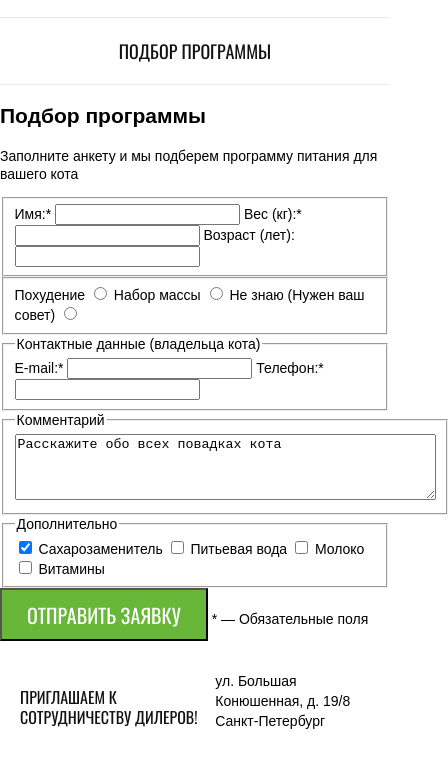
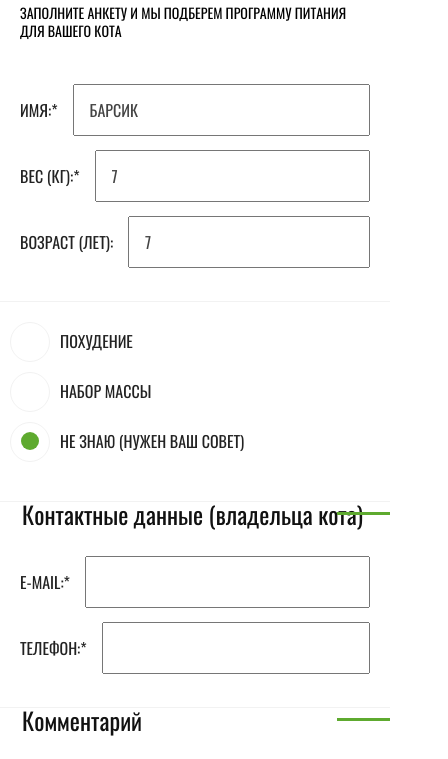
Before and after one commit to Gorkiy/cat-energy, a website: page source/form.html in a window 390 px wide. Shown: the part 189-948 px from the top of the page, 448 px wide, since content can reach past the window. Drawn offline with nearby package versions, Linux system fonts and the light colour scheme; files that its build step writes are made by us from their sources; files whose address does not match are found by name.

Commit message:
Start working on form styling

```diff
--- a/source/form.html
+++ b/source/form.html
@@ -31,48 +31,78 @@
       </nav>
     </header>
     <main class="page-order">
-      <section class="order">
-        <h1 class="order__header">Подбор программы</h1>
+      <section class="order container">
+        <h1 class="order__header title">Подбор программы</h1>
         <p class="order__description">Заполните анкету и мы подберем программу питания для вашего кота</p>
         <form class="order-form" method="post" action="https://echo.htmlacademy.ru">
+          <div class="order-form__profile-wrapper">
             <fieldset class="order-form__basic">
+              <div class="order-form__text-row">
                 <label class="order-form__label" for="name">Имя:*</label>
-            <input class="order-form__input" type="text" name="name" id="name" required>
+                <input class="order-form__input" type="text" name="name" id="name" value="Барсик" required>
+              </div>
+              <div class="order-form__text-row">
                 <label class="order-form__label" for="weight">Вес (кг):*</label>
-            <input class="order-form__input" type="text" name="weight" id="weight" required>
+                <input class="order-form__input" type="text" name="weight" id="weight" value="7" required>
+              </div>
+              <div class="order-form__text-row">
                 <label class="order-form__label" for="age">Возраст (лет):</label>
-            <input class="order-form__input" type="text" name="age" id="age">
+                <input class="order-form__input" type="text" name="age" id="age" value="7">
+              </div>
             </fieldset>
             <fieldset class="order-form__kind">
+              <div class="order-form__radio-row">
+                <input class="order-form__radio visually-hidden" type="radio" name="cat-info" id="weightloss" value="weightloss">
                 <label class="order-form__label" for="weightloss">Похудение</label>
-            <input class="order-form__radio" type="radio" name="weightloss" id="weightloss" value="weightloss">
+              </div>
+              <div class="order-form__radio-row">
+                <input class="order-form__radio visually-hidden" type="radio" name="cat-info" id="gain" value="gain">
                 <label class="order-form__label" for="gain">Набор массы</label>
-            <input class="order-form__radio" type="radio" name="gain" id="gain" value="gain">
+              </div>
+              <div class="order-form__radio-row">
+                <input class="order-form__radio visually-hidden" type="radio" name="cat-info" id="please-advise" value="please-advise" checked>
                 <label class="order-form__label" for="please-advise">Не знаю (Нужен ваш совет)</label>
-            <input class="order-form__radio" type="radio" name="please-advise" id="please-advise" value="please-advise">
+              </div>
             </fieldset>
+          </div>
           <fieldset class="order-form__owner">
-            <legend class="order-form__header">Контактные данные (владельца кота)</legend>
+            <legend class="order-form__header header">Контактные данные (владельца кота)</legend>
+            <div class="order-form__owner-wrapper">
+              <div class="order-form__text-row">
                 <label class="order-form__label" for="email">E-mail:*</label>
                 <input class="order-form__input" type="text" name="email" id="email" required>
+              </div>
+              <div class="order-form__text-row">
                 <label class="order-form__label" for="phone">Телефон:*</label>
                 <input class="order-form__input" type="text" name="phone" id="phone" required>
+              </div>
+            </div>
           </fieldset>
           <fieldset class="order-form__comment">
-            <legend class="order-form__header">Комментарий</legend>
+            <legend class="order-form__header header">Комментарий</legend>
             <textarea class="order-form__comment-field" rows="4" cols="50">Расскажите обо всех повадках кота
             </textarea>
           </fieldset>
           <fieldset class="order-form__other">
-            <legend class="order-form__header">Дополнительно</legend>
-            <input class="order-form__checkbox" type="checkbox" name="sweetener" id="sweetener" value="sweetener" checked>
+            <legend class="order-form__header header">Дополнительно</legend>
+            <div class="order-form__other-wrapper">
+              <div class="order-form__check-row">
+                <input class="order-form__checkbox visually-hidden" type="checkbox" name="sweetener" id="sweetener" value="sweetener" checked>
                 <label class="order-form__label" for="sweetener">Сахарозаменитель</label>
-            <input class="order-form__checkbox" type="checkbox" name="water" id="water" value="water">
+              </div>
+              <div class="order-form__check-row">
+                <input class="order-form__checkbox visually-hidden" type="checkbox" name="water" id="water" value="water">
                 <label class="order-form__label" for="water">Питьевая вода</label>
-            <input class="order-form__checkbox" type="checkbox" name="milk" id="milk" value="milk">
+              </div>
+              <div class="order-form__check-row">
+                <input class="order-form__checkbox visually-hidden" type="checkbox" name="milk" id="milk" value="milk">
                 <label class="order-form__label" for="milk">Молоко</label>
-            <input class="order-form__checkbox" type="checkbox" name="vitamins" id="vitamins" value="vitamins">
+              </div>
+              <div class="order-form__check-row">
+                <input class="order-form__checkbox visually-hidden" type="checkbox" name="vitamins" id="vitamins" value="vitamins">
                 <label class="order-form__label" for="vitamins">Витамины</label>
+              </div>
+            </div>
           </fieldset>
           <button class="order-form__button button" type="submit">Отправить заявку
           </button>
@@ -81,13 +111,14 @@
       </section>
     </main>
     <section class="contacts">
-      <div class="contacts__container">
+      <div class="contacts__container container">
         <p class="contacts__callout">Приглашаем к сотрудничеству дилеров!</p>
         <address class="contacts__address">ул. Большая Конюшенная, д. 19/8<br>Санкт-Петербург</address>
       </div>
       <div class="contacts__map"></div>
     </section>
     <footer class="page-footer">
+      <div class="page-footer__wrapper container">
         <img class="page-footer__logo" src="img/logo-footer.svg" width="128" height="24" alt="Логотип «Кэт энерджи»">
         <div class="page-footer__social social">
           <ul class="social__list">
@@ -104,8 +135,26 @@
         </div>
         <div class="page-footer__copyright copyright">
           <b class="copyright__name">HTML Academy</b>
-        <a class="copyright__logo" href="https://htmlacademy.ru/intensive/adaptive"><img src="img/htmlacademy.svg" width="54" height="68" alt="HTML Academy"></a>
+          <!-- <a class="copyright__logo" href="https://htmlacademy.ru/intensive/adaptive"><span class="visually-hidden">HTML Academy</span></a> -->
+          <a class="copyright__logo" href="https://htmlacademy.ru/intensive/adaptive"><img src="img/htmlacademy.svg" width="27" height="34" alt="HTML Academy"></a>
+        </div>
       </div>
     </footer>
+    <script>
+      var navMain = document.querySelector('.main-nav');
+      var navToggle = document.querySelector('.main-nav__toggle');
+
+      navMain.classList.remove('main-nav--nojs');
+
+      navToggle.addEventListener('click', function() {
+        if (navMain.classList.contains('main-nav--closed')) {
+          navMain.classList.remove('main-nav--closed');
+          navMain.classList.add('main-nav--opened');
+        } else {
+          navMain.classList.add('main-nav--closed');
+          navMain.classList.remove('main-nav--opened');
+        }
+      });
+    </script>
   </body>
 </html>
--- a/source/less/blocks/addons.less
+++ b/source/less/blocks/addons.less
@@ -2,21 +2,8 @@
   position: relative;
 }
 
-.addons__header {
+.addons .addons__header {
   padding-left: 20px;
-  .header(24px);
-  line-height: 1;
-  margin-bottom: 30px;
-
-  &::after {
-    content: "";
-    position: absolute;
-    right: -20px;
-    top: 10px;
-    width: 53px;
-    height: 3px;
-    background-color: @green-bg;
-  }
 }
 
 .addons__list {
@@ -69,29 +56,11 @@
 }
 
 @media (min-width: @tablet-width) {
-  .addons__header {
-    padding-left: 30px;
-    padding-right: 30px;
+  .addons .addons__header {
+    padding-left: 0;
+    width: 708px;
     margin-left: auto;
     margin-right: auto;
-    width: @tablet-width;
-    font-size: 36px;
-
-    &::before {
-      content: "";
-      position: absolute;
-      left: 0;
-      top: 20px;
-      width: 53px;
-      height: 3px;
-      background-color: @green-bg;
-    }
-
-    &::after {
-      right: 0;
-      top: 20px;
-      width: 45%;
-    }
   }
 
   .addons__list {
@@ -140,6 +109,10 @@
 }
 
 @media (min-width: @desktop-width) {
+  .addons .addons__header {
+    width: 1220px;
+  }
+
   .addons_wrapper {
     display: flex;
     justify-content: space-between;
@@ -151,13 +124,6 @@
 
   .addons__item {
     width: 895px;
-  }
-
-  .addons__header {
-    margin-left: auto;
-    margin-right: auto;
-    padding: 0;
-    width: @desktop-width - 220px;
   }
 
   .addons__button {
--- /dev/null
+++ b/source/less/blocks/header.less
@@ -0,0 +1,44 @@
+.header {
+  width: 100%;
+  .header(24px);
+  line-height: 1;
+  color: @main-color;
+
+  &::after {
+    content: "";
+    position: absolute;
+    right: -20px;
+    top: 10px;
+    width: 53px;
+    height: 3px;
+    background-color: @green-bg;
+  }
+}
+
+@media (min-width: @tablet-width) {
+  .header {
+    font-size: 36px;
+
+    &::before {
+      content: "";
+      position: absolute;
+      left: 0;
+      top: 20px;
+      width: 3%;
+      height: 3px;
+      background-color: @green-bg;
+    }
+
+    &::after {
+      right: 0;
+      top: 20px;
+      width: 45%;
+    }
+  }
+}
+
+@media (min-width: @desktop-width) {
+  .header {
+    width: 1220px;
+  }
+}
--- /dev/null
+++ b/source/less/blocks/order.less
@@ -0,0 +1,115 @@
+.order__description {
+  .header--upper(14px);
+  line-height: 1.29;
+}
+
+.order-form__header {
+  // ...
+}
+
+.order-form fieldset {
+  position: relative;
+  margin: 0;
+  padding: 30px 0 20px;
+  border: none;
+  color: #ffffff;
+}
+
+.order-form fieldset::after {
+  content: "";
+  position: absolute;
+  left: -20px;
+  right: -20px;
+  bottom: 0;
+  display: block;
+  border-bottom: 1px solid @grey-bg;
+}
+
+.order-form__label,
+.order-form__input,
+.order-form__comment-field {
+  .header--upper(16px);
+  line-height: 1.13;
+}
+
+.order-form__label {
+  margin-right: 15px;
+  color: #222222;
+}
+
+.order-form__radio-row {
+  position: relative;
+  margin-bottom: 30px;
+  margin-left: 40px;
+}
+
+.order-form__radio-row .order-form__label::before {
+  content: "";
+  position: absolute;
+  top: -10px;
+  left: -50px;
+  width: 40px;
+  height: 40px;
+  border-radius: 50%;
+  border: 1px solid @grey-bg;
+}
+
+.order-form__radio:checked ~ .order-form__label::after {
+  content: "";
+  position: absolute;
+  left: -39px;
+  width: 18px;
+  height: 18px;
+  border-radius: 50%;
+  background-color: @green-bg;
+}
+
+.order-form__check-row {
+  position: relative;
+  margin-bottom: 30px;
+  margin-left: 40px;
+}
+
+.order-form__check-row .order-form__label::before {
+  content: "";
+  position: absolute;
+  top: -10px;
+  left: -50px;
+  width: 40px;
+  height: 40px;
+  border: 1px solid @grey-bg;
+}
+
+.order-form__checkbox:checked ~ .order-form__label::after {
+  content: "";
+  position: absolute;
+  left: -39px;
+  top: 3px;
+  width: 21px;
+  height: 16px;
+  background: url("../img/icon-tick.svg") no-repeat center;
+}
+
+.order-form__text-row {
+  margin-bottom: 14px;
+  display: flex;
+  align-items: center;
+}
+
+.order-form__input {
+  padding: 15px;
+  flex-grow: 1;
+  color: @paragraph-color;
+}
+
+.order-form__comment-field {
+  padding: 15px;
+  width: 100%;
+  color: @paragraph-color;
+  border: 1px solid @grey-bg;
+}
+
+.order-form__button {
+  border: none;
+  width: 100%;
+}
--- a/source/less/style.less
+++ b/source/less/style.less
@@ -11,10 +11,12 @@
 @import "blocks/copyright.less";
 @import "blocks/example.less";
 @import "blocks/features.less";
+@import "blocks/header.less";
 @import "blocks/main-nav.less";
 @import "blocks/paragraph.less";
 @import "blocks/title.less";
 @import "blocks/main-program.less";
+@import "blocks/order.less";
 @import "blocks/page-footer.less";
 @import "blocks/page-header.less";
 @import "blocks/page-catalog.less";
```
Also changed, not shown: source/catalog.html (+17 -1 lines). Lines whose indentation alone changed are shown as unchanged.
